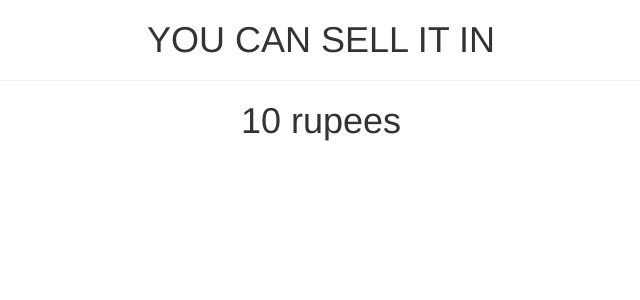
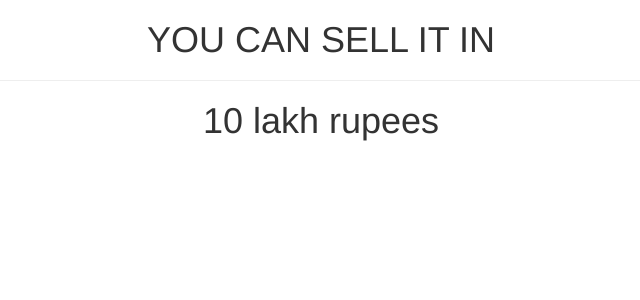
Before and after one commit to bin780/CarPredict, a Flask app: template templates/predict.html in a window 1280 px wide. Shown: the top 300 px of the page, without its empty margins (319-959 px from the left). Run offline with Flask 2, Linux system fonts and the light colour scheme; the template is opened without the code that fills it: most values are stand-ins (such as "Sample title", 1, 10 or a date in 2020); parts of the project's set-up code (start-up, migrations or seed data) failed here and were passed over; some libraries are stand-ins or nearby versions.

Commit message:
lakh rupees

```diff
--- a/templates/predict.html
+++ b/templates/predict.html
@@ -9,6 +9,6 @@
 <body>
 <div style="text-align:center"><h1>YOU CAN SELL IT IN</h1></div>
 <hr>
-<div style="text-align:center"><h1>{{prediction}} rupees</h1></div>
+<div style="text-align:center"><h1>{{prediction}} lakh rupees</h1></div>
 </body>
 </html>
```
